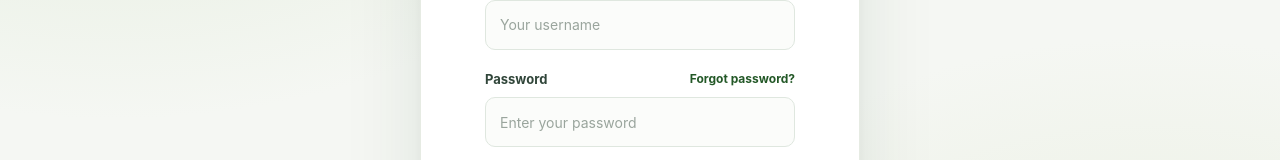
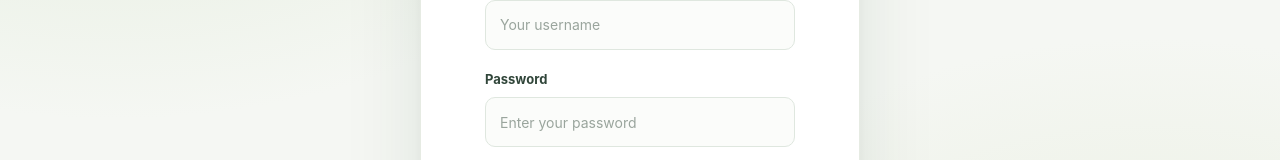
Before and after one commit to lastimosomichelled-gif/RCEFluzonA_system, a Next.js app: page / in a window 1280 px wide. Shown: the part 390-550 px from the top of the page. Built offline with nearby package versions, Linux system fonts and the light colour scheme; no server answers.

Commit message:
Remove 'Forgot password?' link from login form

```diff
--- a/app/page.js
+++ b/app/page.js
@@ -26,7 +26,6 @@ export default async function LoginPage({ searchParams }) {
             <input id="username" name="username" required autoComplete="username" placeholder="Your username" />
             <div className="password-label">
               <label htmlFor="password">Password</label>
-              <Link href="/forgot_password">Forgot password?</Link>
             </div>
             <input id="password" type="password" name="password" required autoComplete="current-password" placeholder="Enter your password" />
             <button className="btn primary full">Log in <span aria-hidden="true">→</span></button>
```
